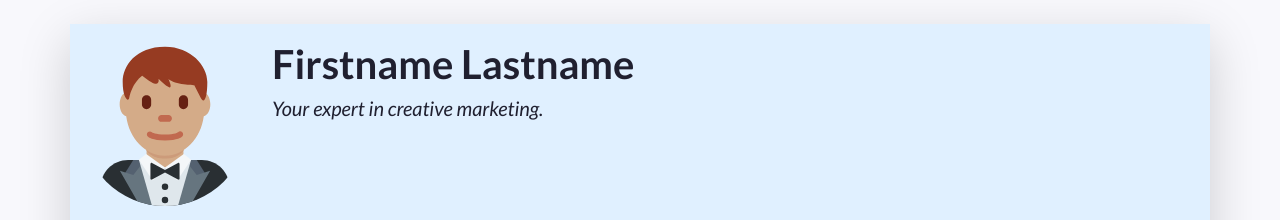
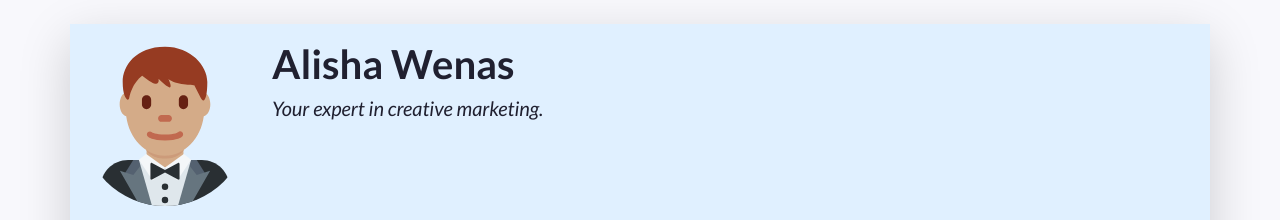
Before and after one commit to AlishaWenas1/Practice-tutorial-16-02, a plain HTML site: page index.html in a window 1280 px wide. Shown: the top 220 px of the page. Drawn offline with nearby package versions, Linux system fonts and the light colour scheme.

Commit message:
Update index.html
added apm name

```diff
--- a/index.html
+++ b/index.html
@@ -54,7 +54,7 @@
           A container to wrap around your name and tagline. Full-width at small size, then columns of increasing size.
         -->
         <div class="col-12 col-sm-8 col-md-9 col-lg-10 my-3 header-content">
-          <h1 class="fw-bolder">Firstname Lastname</h1>
+          <h1 class="fw-bolder">Alisha Wenas&nbsp;</h1>
           <h5 class="fst-italic tagline">Your expert in creative marketing.</h5>
         </div>
       </header>
```
